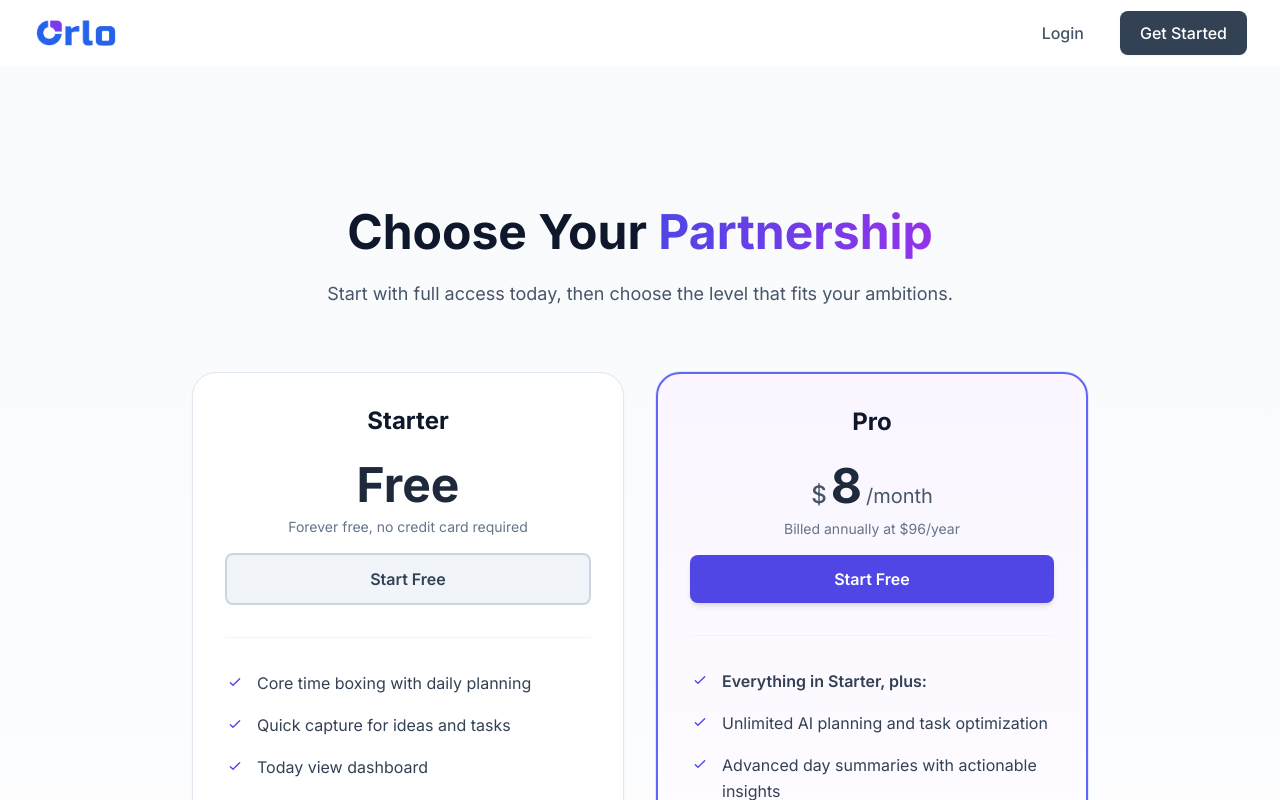
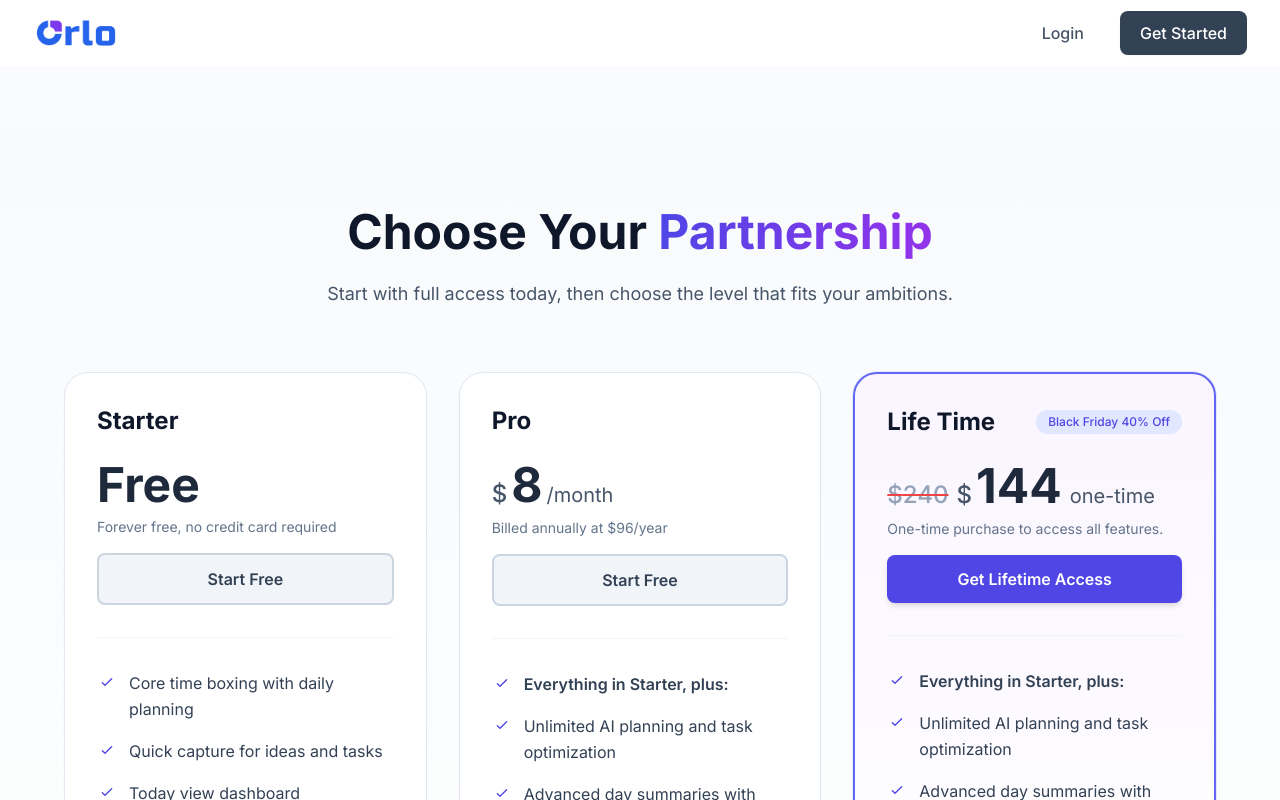
Before and after one commit to orlo-ai/orlo-landing, a Next.js app: page /pricing in a window 1280 px wide. Shown: the top 800 px of the page. Built offline with nearby package versions, Linux system fonts and the light colour scheme.

Commit message:
feat(pricing): add lifetime plan with discount and update pricing structure

```diff
--- a/src/components/sections/PricingSection.tsx
+++ b/src/components/sections/PricingSection.tsx
@@ -6,6 +6,8 @@ interface PricingSectionProps {
 }
 
 export default function PricingSection({ pricing }: PricingSectionProps) {
+  const lifetimePlan = pricing.plans.find(p => p.id === 'lifetime');
+
   return (
     <section id="pricing" className="py-20 px-4 sm:px-6 lg:px-8 bg-gradient-to-b from-slate-50 to-white">
       <div className="max-w-6xl mx-auto">
@@ -14,43 +16,61 @@ export default function PricingSection({ pricing }: PricingSectionProps) {
           <h2 className="text-4xl lg:text-5xl font-bold mb-6 text-slate-900">
             Choose Your <span className="bg-gradient-to-r from-indigo-600 to-purple-600 bg-clip-text text-transparent">Partnership</span>
           </h2>
-          <p className="text-lg text-slate-600 max-w-2xl mx-auto">
+          <p className="text-lg text-slate-600 max-w-2xl mx-auto mb-6">
             Start with full access today, then choose the level that fits your ambitions.
           </p>
+          {lifetimePlan?.badge && (
+            <a
+              href="#lifetime"
+              className="mt-4 inline-block lg:hidden bg-indigo-100 text-indigo-600 px-4 py-2 rounded-full text-sm font-medium transition-transform hover:scale-105 active:scale-95 animate-pulse hover:animate-none"
+            >
+              Black Friday: Get 40% off Lifetime ↓
+            </a>
+          )}
         </div>
 
         {/* Pricing Cards */}
-        <div className="grid lg:grid-cols-2 gap-8 max-w-4xl mx-auto mb-16">
+        <div className="grid grid-cols-1 md:grid-cols-2 lg:grid-cols-3 gap-8 max-w-7xl mx-auto mb-16">
           {pricing.plans.map((plan) => (
             <div
               key={plan.id}
+              id={plan.id}
               className={`
-                pricing-card relative bg-white rounded-3xl p-8 shadow-sm border
+                pricing-card relative bg-white rounded-3xl p-8 shadow-sm border scroll-mt-20
                 ${plan.highlight
                   ? 'pricing-card-featured border-2 border-indigo-200 shadow-lg ring-1 ring-indigo-100'
                   : 'border border-slate-200'
                 }
               `}
             >
-              {/* Badge */}
-              {plan.badge && (
-                <div className="absolute top-4 right-6 z-10">
-                  <div className="bg-slate-100 text-slate-600 px-3 py-1 rounded text-xs font-medium">
-                    {plan.badge}
-                  </div>
+              {/* Plan Header */}
+              <div className="text-left mb-8">
+                <div className="flex items-center justify-between mb-6">
+                  <h3 className="text-2xl font-bold text-slate-900">{plan.name}</h3>
+                  {plan.badge && (
+                    <div className="bg-indigo-100 text-indigo-600 px-3 py-1 rounded-full text-xs font-medium">
+                      {plan.badge}
+                    </div>
+                  )}
                 </div>
-              )}
-
-              {/* Plan Header */}
-              <div className="text-center mb-8">
-                <h3 className="text-2xl font-bold text-slate-900 mb-6">{plan.name}</h3>
 
                 {/* Price */}
                 <div className="mb-2">
                   {plan.price === 'Free' ? (
                     <div className="pricing-amount text-5xl font-bold">Free</div>
+                  ) : plan.originalPrice ? (
+                    <div className="flex items-baseline justify-start gap-2">
+                      <div className="flex items-baseline gap-1">
+                        <span className="text-2xl font-medium text-slate-400 line-through decoration-2 decoration-red-500">${plan.originalPrice.replace('$', '')}</span>
+                      </div>
+                      <div className="flex items-baseline gap-1">
+                        <span className="text-2xl font-medium text-slate-600">$</span>
+                        <span className="pricing-amount text-5xl font-bold">{plan.price.replace('$', '')}</span>
+                      </div>
+                      <span className="text-xl text-slate-600">{plan.period}</span>
+                    </div>
                   ) : (
-                    <div className="flex items-baseline justify-center gap-1">
+                    <div className="flex items-baseline justify-start gap-1">
                       <span className="text-2xl font-medium text-slate-600">$</span>
                       <span className="pricing-amount text-5xl font-bold">{plan.price.replace('$', '')}</span>
                       <span className="text-xl text-slate-600">{plan.period}</span>
--- a/src/lib/content-data.ts
+++ b/src/lib/content-data.ts
@@ -324,13 +324,35 @@ export const pageContent: PageContent = {
           'Everything in Starter, plus:',
           'Unlimited AI planning and task optimization',
           'Advanced day summaries with actionable insights',
-          'Weekly and monthly reviews with AI coaching',
           'Priority email support',
           'Early access to new features'
         ],
         cta: {
           text: 'Start Free',
           href: 'https://my.orlo.cc',
+          variant: 'primary'
+        },
+        highlight: false
+      },
+      {
+        id: 'lifetime',
+        name: 'Life Time',
+        price: '$144',
+        originalPrice: '$240',
+        period: 'one-time',
+        description: 'One-time purchase, lifetime Pro features & updates.',
+        priceNote: 'One-time purchase to access all features.',
+        badge: 'Black Friday 40% Off',
+        features: [
+          'Everything in Starter, plus:',
+          'Unlimited AI planning and task optimization',
+          'Advanced day summaries with actionable insights',
+          'Priority email support',
+          'Early access to new features'
+        ],
+        cta: {
+          text: 'Get Lifetime Access',
+          href: 'https://buy.polar.sh/polar_cl_x20xaDFB1eHc9iNla7YVQtyhhLdcDT6OoydID12FjNZ',
           variant: 'primary'
         },
         highlight: true
--- a/src/types/content.ts
+++ b/src/types/content.ts
@@ -110,6 +110,7 @@ export interface PricingPlan {
   id: string;
   name: string;
   price: string;
+  originalPrice?: string;
   period: string;
   description: string;
   features: string[];
```
